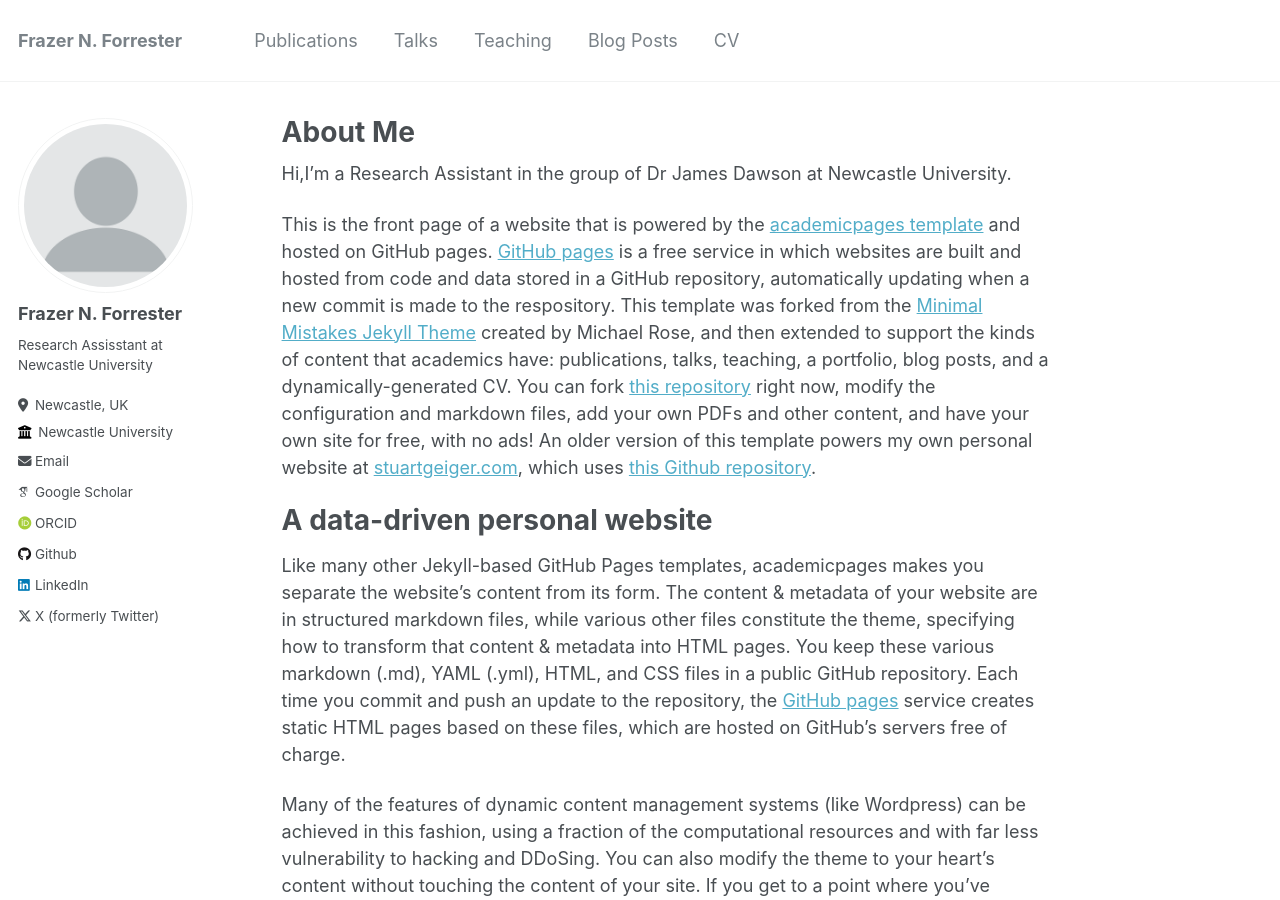
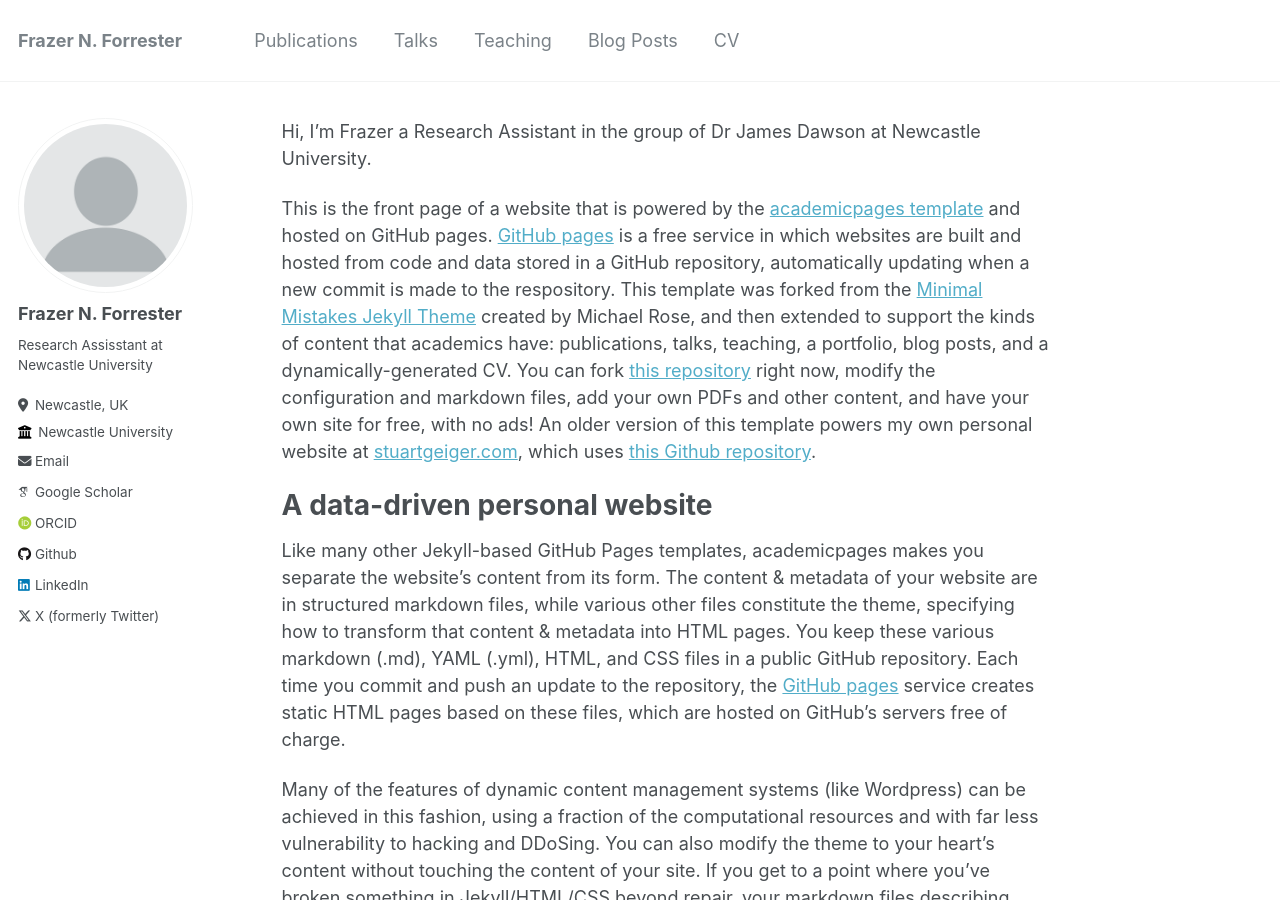
Before and after one commit to fforrester/fforrester.github.io, a Jekyll site: the page built from _pages/about.md, in a window 1280 px wide and 900 px high. Built offline with Jekyll 4.4.1, drawn with Linux system fonts in a browser that asks for light colours; some web fonts are replaced.

Commit message:
Update about.md

```diff
--- a/_pages/about.md
+++ b/_pages/about.md
@@ -1,6 +1,6 @@
 ---
 permalink: /
-title: "About Me" # Maybe delete this if image renders well
+#title: "Frazer N. Forrester" # Maybe delete this if image renders well
 excerpt: "About me"
 author_profile: true
 redirect_from:
@@ -8,7 +8,7 @@ redirect_from:
   - /about.html
 ---
 
-Hi,I'm a Research Assistant in the group of Dr James Dawson at Newcastle University.
+Hi, I'm Frazer a Research Assistant in the group of Dr James Dawson at Newcastle University.
 
 This is the front page of a website that is powered by the [academicpages template](https://github.com/academicpages/academicpages.github.io) and hosted on GitHub pages. [GitHub pages](https://pages.github.com) is a free service in which websites are built and hosted from code and data stored in a GitHub repository, automatically updating when a new commit is made to the respository. This template was forked from the [Minimal Mistakes Jekyll Theme](https://mmistakes.github.io/minimal-mistakes/) created by Michael Rose, and then extended to support the kinds of content that academics have: publications, talks, teaching, a portfolio, blog posts, and a dynamically-generated CV. You can fork [this repository](https://github.com/academicpages/academicpages.github.io) right now, modify the configuration and markdown files, add your own PDFs and other content, and have your own site for free, with no ads! An older version of this template powers my own personal website at [stuartgeiger.com](http://stuartgeiger.com), which uses [this Github repository](https://github.com/staeiou/staeiou.github.io).
 
```
